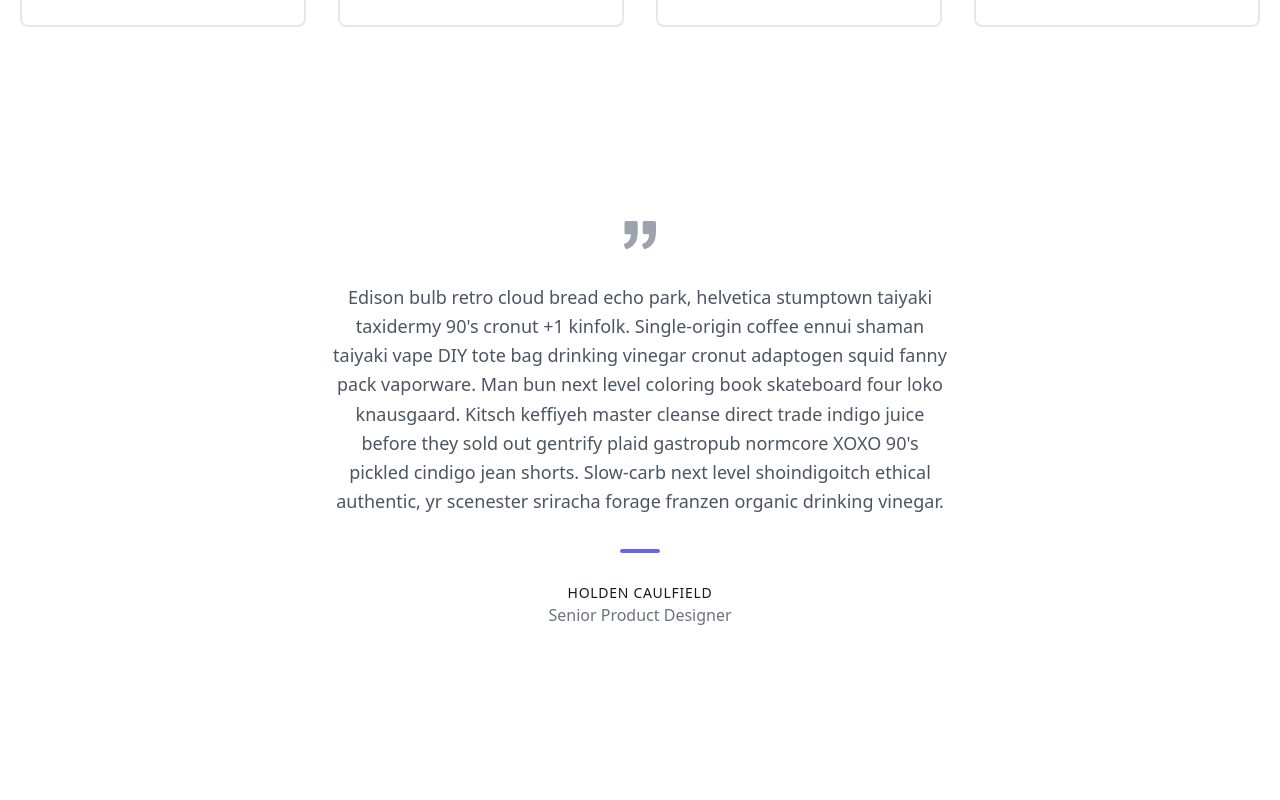
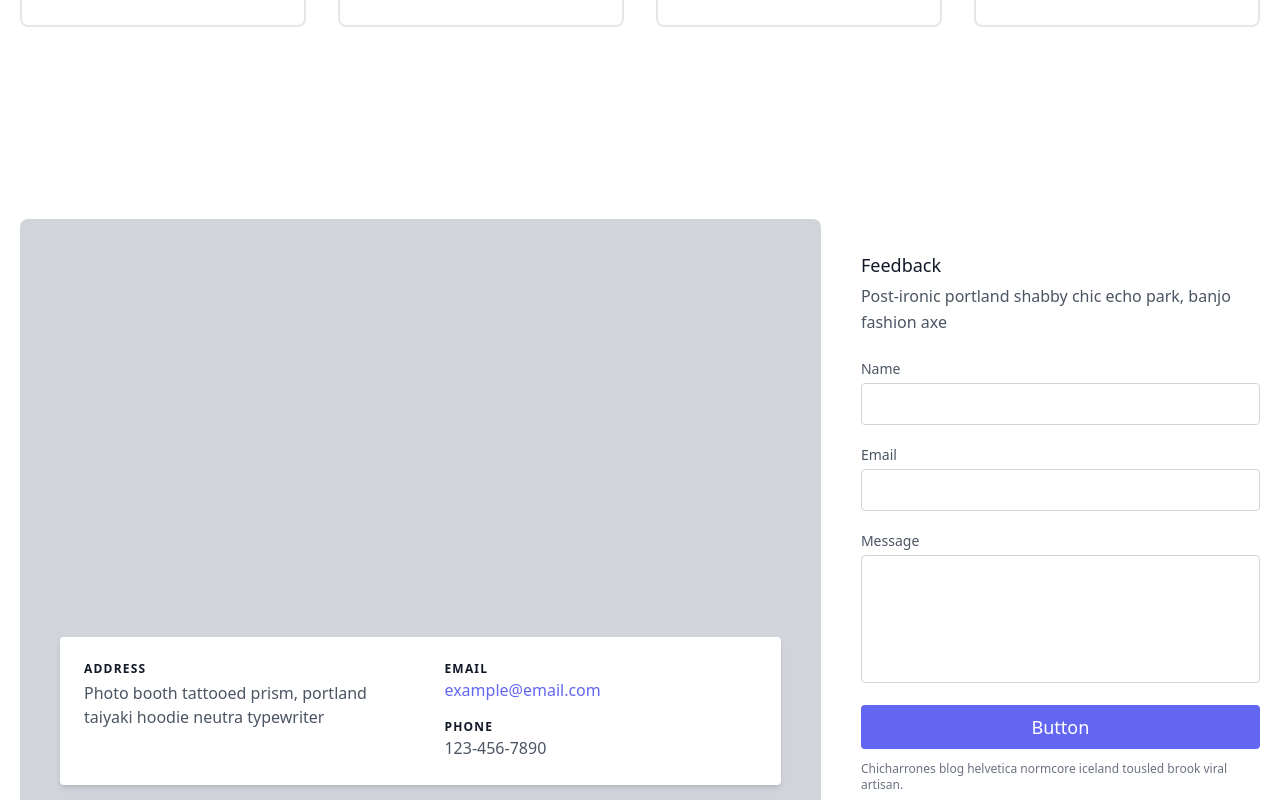
Before and after one commit to nagimuddin/Tools-Manufacturer-Client, a React (Create React App) app: page /home in a window 1280 px wide. Shown: the part 3080-3880 px from the top of the page. Built offline with nearby package versions, Linux system fonts and the light colour scheme.

Commit message:
contact section upload

```diff
--- /dev/null
+++ b/src/Pages/Contact.js
@@ -0,0 +1,45 @@
+import React from 'react';
+
+const Contact = () => {
+    return (
+        <section class="text-gray-600 body-font relative">
+  <div class="container px-5 py-24 mx-auto flex sm:flex-nowrap flex-wrap">
+    <div class="lg:w-2/3 md:w-1/2 bg-gray-300 rounded-lg overflow-hidden sm:mr-10 p-10 flex items-end justify-start relative">
+      {/* <iframe width="100%" height="100%" class="absolute inset-0" frameborder="0" title="map" marginheight="0" marginwidth="0" scrolling="no" src="https://maps.google.com/maps?width=100%&height=600&hl=en&q=%C4%B0zmir+(My%20Business%20Name)&ie=UTF8&t=&z=14&iwloc=B&output=embed" style={{filter: grayscale(1) contrast(1.2) opacity(0.4);}}></iframe> */}
+      <div class="bg-white relative flex flex-wrap py-6 rounded shadow-md">
+        <div class="lg:w-1/2 px-6">
+          <h2 class="title-font font-semibold text-gray-900 tracking-widest text-xs">ADDRESS</h2>
+          <p class="mt-1">Photo booth tattooed prism, portland taiyaki hoodie neutra typewriter</p>
+        </div>
+        <div class="lg:w-1/2 px-6 mt-4 lg:mt-0">
+          <h2 class="title-font font-semibold text-gray-900 tracking-widest text-xs">EMAIL</h2>
+          <a class="text-indigo-500 leading-relaxed">example@email.com</a>
+          <h2 class="title-font font-semibold text-gray-900 tracking-widest text-xs mt-4">PHONE</h2>
+          <p class="leading-relaxed">123-456-7890</p>
+        </div>
+      </div>
+    </div>
+    <div class="lg:w-1/3 md:w-1/2 bg-white flex flex-col md:ml-auto w-full md:py-8 mt-8 md:mt-0">
+      <h2 class="text-gray-900 text-lg mb-1 font-medium title-font">Feedback</h2>
+      <p class="leading-relaxed mb-5 text-gray-600">Post-ironic portland shabby chic echo park, banjo fashion axe</p>
+      <div class="relative mb-4">
+        <label for="name" class="leading-7 text-sm text-gray-600">Name</label>
+        <input type="text" id="name" name="name" class="w-full bg-white rounded border border-gray-300 focus:border-indigo-500 focus:ring-2 focus:ring-indigo-200 text-base outline-none text-gray-700 py-1 px-3 leading-8 transition-colors duration-200 ease-in-out"/>
+      </div>
+      <div class="relative mb-4">
+        <label for="email" class="leading-7 text-sm text-gray-600">Email</label>
+        <input type="email" id="email" name="email" class="w-full bg-white rounded border border-gray-300 focus:border-indigo-500 focus:ring-2 focus:ring-indigo-200 text-base outline-none text-gray-700 py-1 px-3 leading-8 transition-colors duration-200 ease-in-out"/>
+      </div>
+      <div class="relative mb-4">
+        <label for="message" class="leading-7 text-sm text-gray-600">Message</label>
+        <textarea id="message" name="message" class="w-full bg-white rounded border border-gray-300 focus:border-indigo-500 focus:ring-2 focus:ring-indigo-200 h-32 text-base outline-none text-gray-700 py-1 px-3 resize-none leading-6 transition-colors duration-200 ease-in-out"></textarea>
+      </div>
+      <button class="text-white bg-indigo-500 border-0 py-2 px-6 focus:outline-none hover:bg-indigo-600 rounded text-lg">Button</button>
+      <p class="text-xs text-gray-500 mt-3">Chicharrones blog helvetica normcore iceland tousled brook viral artisan.</p>
+    </div>
+  </div>
+</section>
+    );
+};
+
+export default Contact;
--- a/src/Pages/Home.js
+++ b/src/Pages/Home.js
@@ -1,9 +1,10 @@
 import React from 'react';
 import Bennar from './Bennar';
-import Pricing from './Pricing';
+import Pricing from './Stetistics';
 import Products from './Products';
 import Steps from './Steps';
 import Testimunial from './Testimunial';
+import Contact from './Contact';
 
 const Home = () => {
     return (
@@ -12,6 +13,7 @@ const Home = () => {
             <Products></Products>
             <Steps></Steps>
             <Pricing></Pricing>
+            <Contact></Contact>
             <Testimunial></Testimunial>
         </div>
     );
--- a/src/Pages/Pricing.js
+++ b/src/Pages/Stetistics.js
@@ -1,6 +1,6 @@
 import React from 'react';
 
-const Pricing = () => {
+const Stetistics = () => {
     return (
         <section class="text-gray-600 body-font">
         <div class="container px-5 py-24 mx-auto">
@@ -55,4 +55,4 @@ const Pricing = () => {
     );
 };
 
-export default Pricing;
+export default Stetistics;
```
